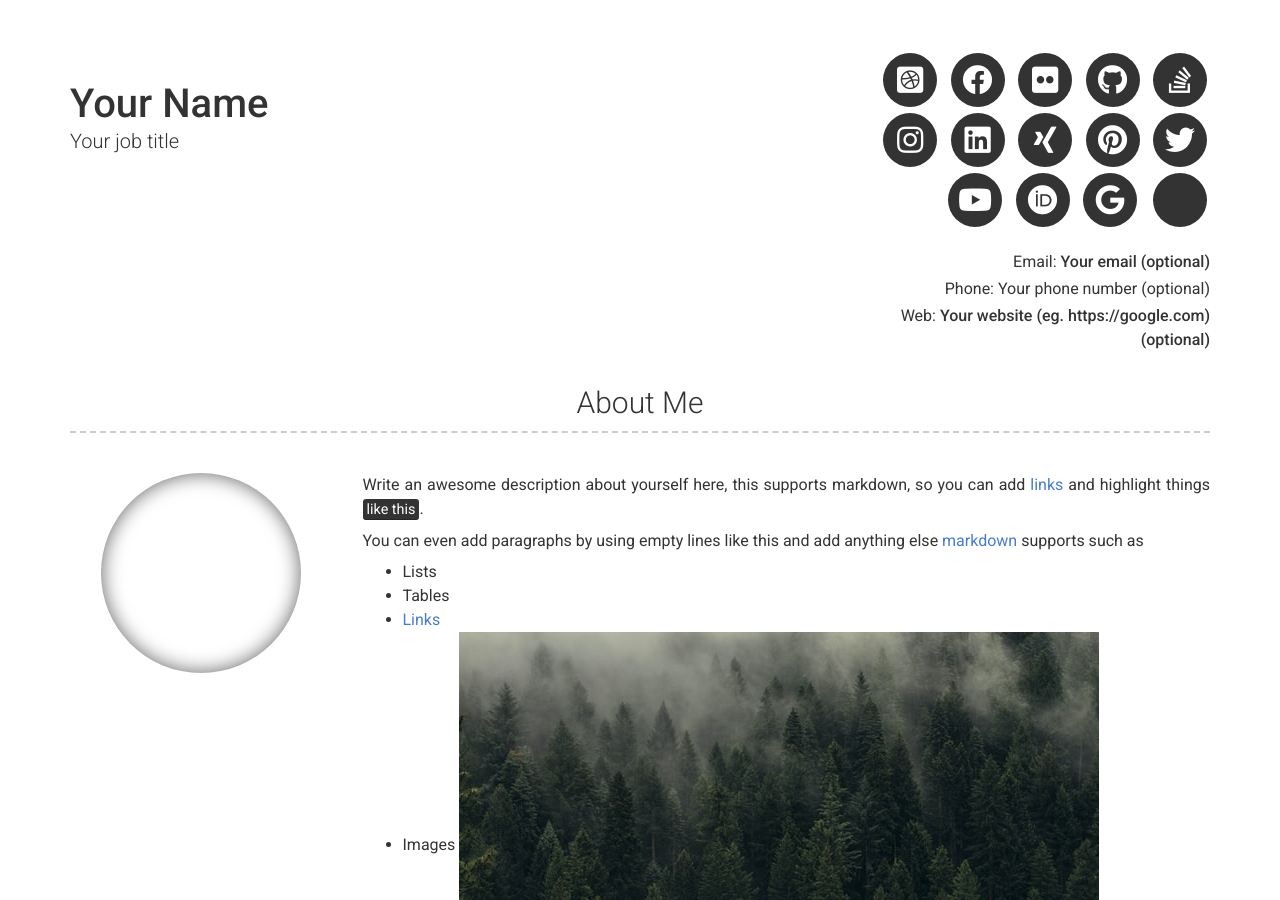
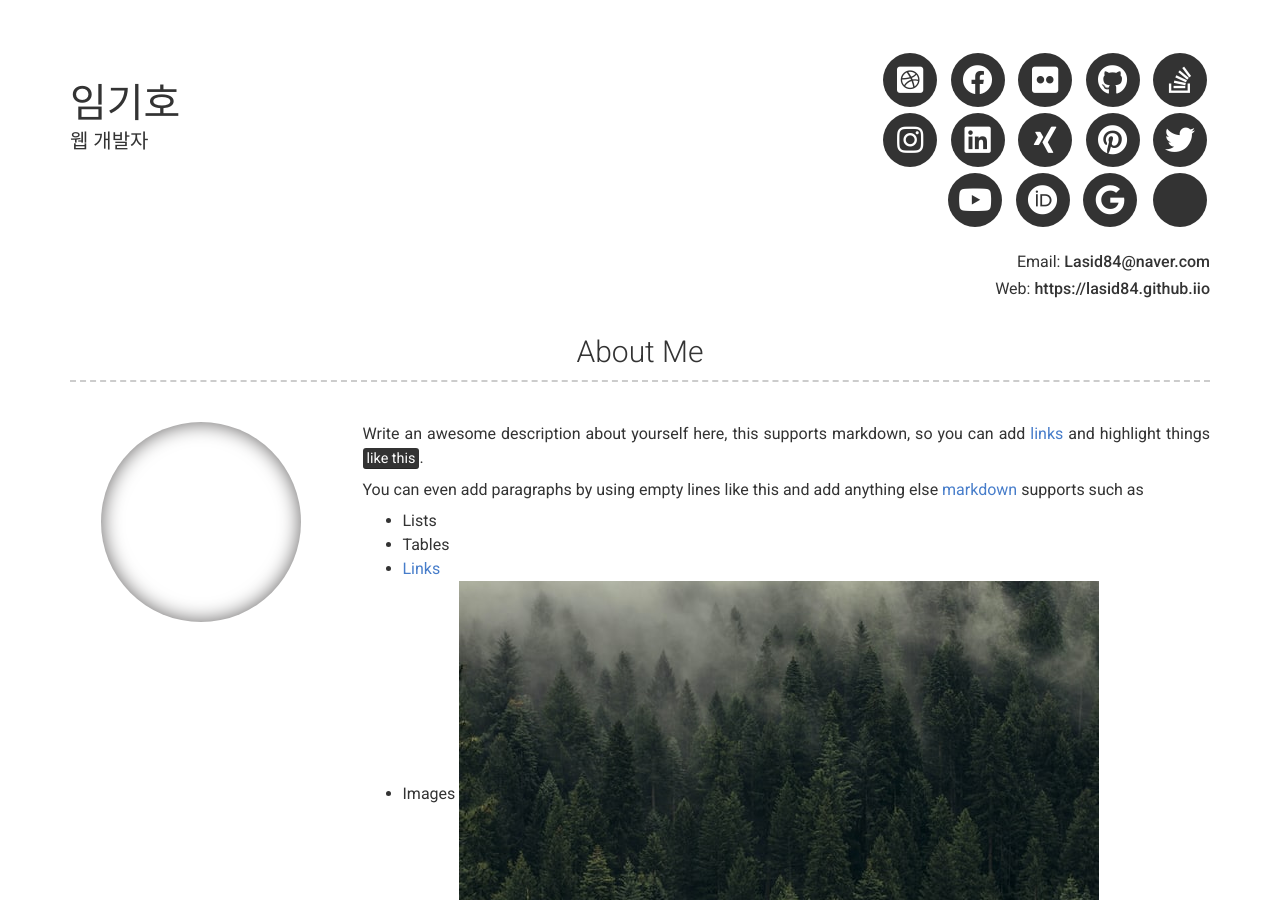
Before and after one commit to LIMGIHO/limgiho.github.io, a Jekyll site: the page built from index.md, in a window 1280 px wide and 900 px high. Built offline with Jekyll 4.4.1, drawn with Linux system fonts in a browser that asks for light colours; nearby versions of some CDN libraries; some of the changed text lies outside the part shown.

Commit message:
커밋 테스트

```diff
--- a/_config.yml
+++ b/_config.yml
@@ -6,13 +6,13 @@ repository: Git repository where your resume will be hosted, only required if yo
 version: 2
 
 # Personal info
-name: Your Name
-title: Your job title
-email: Your email (optional)
+name: 임기호
+title: 웹 개발자
+email: Lasid84@naver.com
 # email_title: Email (Email title override)
-phone: Your phone number (optional)
+# phone: Your phone number (optional)
 # phone_title: Phone (Phone title override)
-website: Your website (eg. https://google.com)(optional)
+website: https://lasid84.github.iio
 # website_title: Web (Website title override)
 
 # Dark Mode (true/false/never)
```
